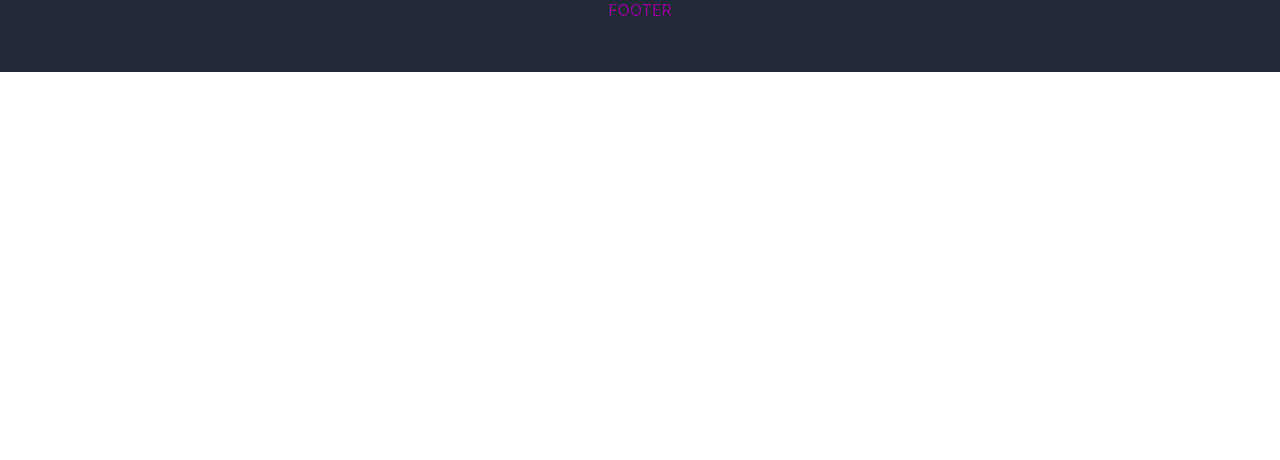
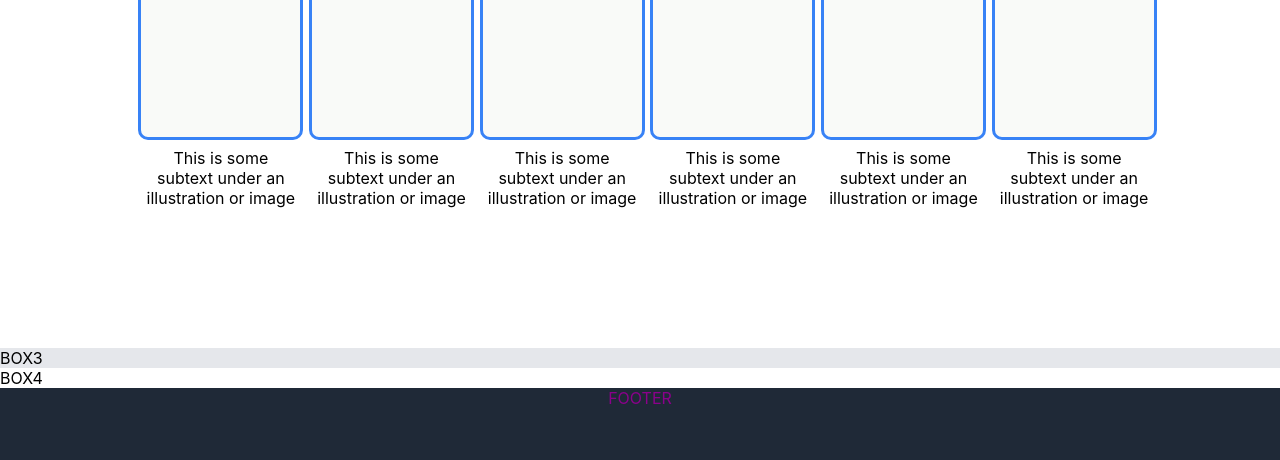
Before and after one commit to Stephzennn/odinLandingPage, a plain HTML site: page index.html in a window 1280 px wide. Shown: the part 520-980 px from the top of the page. Before the commit the page ends 800 px from the top, so only its background shows below. Drawn offline with Linux system fonts and the light colour scheme.

Commit message:
Improve upon the second box
Add the cards to the second box

```diff
--- a/index.html
+++ b/index.html
@@ -34,7 +34,38 @@
     </div>
 
     <div class="Box2">
-      BOX2
+
+      <div class="underBox2First">Some other information</div>
+      <div class="underBox2Second">
+        <div class ="underBox2SecondCard" >
+          <div class="Image"></div>
+          <div class="paragraphUnderImage">This is some subtext under an illustration or image</div>
+        </div>
+        <div class ="underBox2SecondCard" >
+          <div class="Image"></div>
+          <div class="paragraphUnderImage">This is some subtext under an illustration or image</div>
+        </div>
+        <div class ="underBox2SecondCard" >
+          <div class="Image"></div>
+          <div class="paragraphUnderImage">This is some subtext under an illustration or image</div>
+        </div>
+        <div class ="underBox2SecondCard" >
+          <div class="Image"></div>
+          <div class="paragraphUnderImage">This is some subtext under an illustration or image</div>
+        </div>
+        <div class ="underBox2SecondCard" >
+          <div class="Image"></div>
+          <div class="paragraphUnderImage">This is some subtext under an illustration or image</div>
+        </div>
+        <div class ="underBox2SecondCard" >
+          <div class="Image"></div>
+          <div class="paragraphUnderImage">This is some subtext under an illustration or image</div>
+        </div>
+
+      </div>
+
+
+
     </div>
     <div class="Box3">
       BOX3
--- a/style.css
+++ b/style.css
@@ -121,3 +121,65 @@ button {
   margin-top: 70px;
 
 }
+
+
+.Box2 {
+  display: flex;
+  flex-direction: column;
+  padding-left: 10%;
+  padding-right: 10%;
+  padding-bottom: 5%;
+}
+
+.underBox2First {
+  font-size: 36px;
+  color: #1f2937;
+  font-weight: bolder;
+  text-align: center;
+}
+
+.underBox2SecondCard {
+  min-width: 150px;
+  min-height: 150px;
+
+
+  flex-wrap: wrap;
+
+
+
+  flex-direction: column;
+  display: flex;
+  align-self: baseline;
+
+}
+
+.Image {
+  min-width: 97%;
+  min-height: 150px;
+
+  flex-grow: 1;
+  background-color: #f9faf8;
+
+  border:3px solid;
+  border-radius: 10px;
+  border-color:  #3882F6; ;
+}
+
+.underBox2Second {
+  display: flex;
+  flex-direction: row;
+  min-height: 300px;
+  min-width: auto;
+  flex-wrap: wrap;
+  justify-content: space-around;
+  flex: 1;
+
+}
+
+.paragraphUnderImage {
+  align-self: self-start;
+  width: 150px;
+  margin: 5%;
+  margin-bottom: 7%;
+  text-align: center;
+}
```
